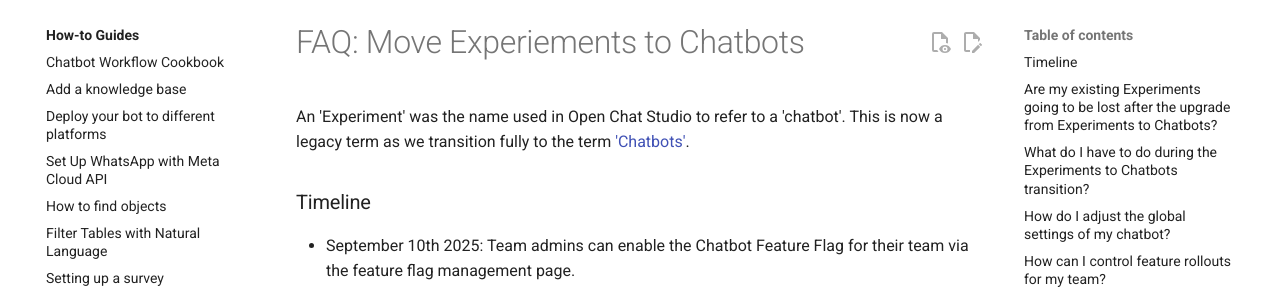
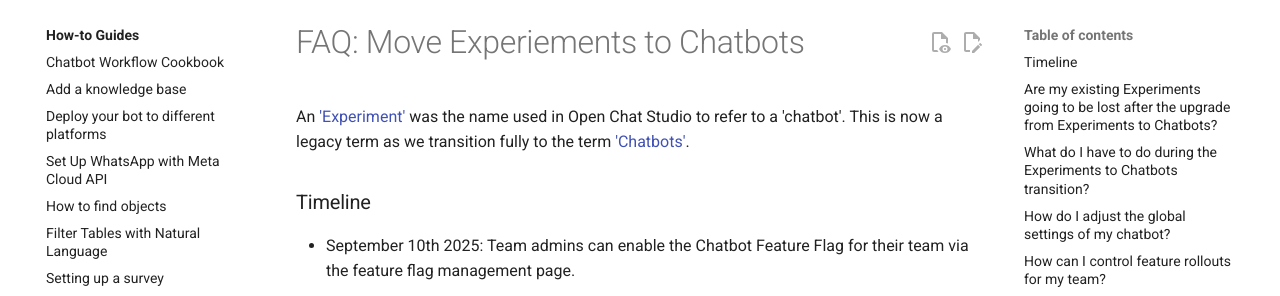
Before and after one commit to dimagi/open-chat-studio-docs, an MkDocs documentation site: the page built from docs/how-to/rollout_faq.md, in a window 1280 px wide and 900 px high. Shown: the part 124-420 px from the top of the window. Built offline with MkDocs 1.6.1 and Material for MkDocs 9.7.7, drawn with Linux system fonts in a browser that asks for light colours; a script that is not in the unit is left out; comment, search, counter and statistics services are not loaded; part of the change alters nothing that is shown.

```diff
--- a/docs/how-to/rollout_faq.md
+++ b/docs/how-to/rollout_faq.md
@@ -1,5 +1,5 @@
 # FAQ: Move Experiements to Chatbots
-An 'Experiment' was the  name used in Open Chat Studio to refer to a 'chatbot'. This is now a legacy term as we transition fully to the term ['Chatbots'](../concepts/chatbots/index.md).
+An ['Experiment'](../concepts/experiment/index.md) was the  name used in Open Chat Studio to refer to a 'chatbot'. This is now a legacy term as we transition fully to the term ['Chatbots'](../concepts/chatbots/index.md).
 ### Timeline
 - September 10th 2025: Team admins can enable the Chatbot Feature Flag for their team via the feature flag management page.
 - September 10th 2025: Chatbot Feature Flag is enabled for all teams
--- a/mkdocs.yml
+++ b/mkdocs.yml
@@ -113,10 +113,9 @@ nav:
       - Experiements to Chatbots: how-to/rollout_faq.md
   - Concepts:
       - concepts/index.md
+
       - Chatbots:
         - concepts/chatbots/index.md
-      - Experiments:
-        - concepts/experiment/index.md
         - concepts/sessions.md
         - concepts/llm.md
         - concepts/participant_data.md
@@ -130,6 +129,7 @@ nav:
         - concepts/tags.md
         - concepts/tracing.md
         - concepts/tools/index.md
+        - concepts/experiment/index.md
       - Collections:
         - concepts/collections/index.md
         - concepts/collections/media.md
```
